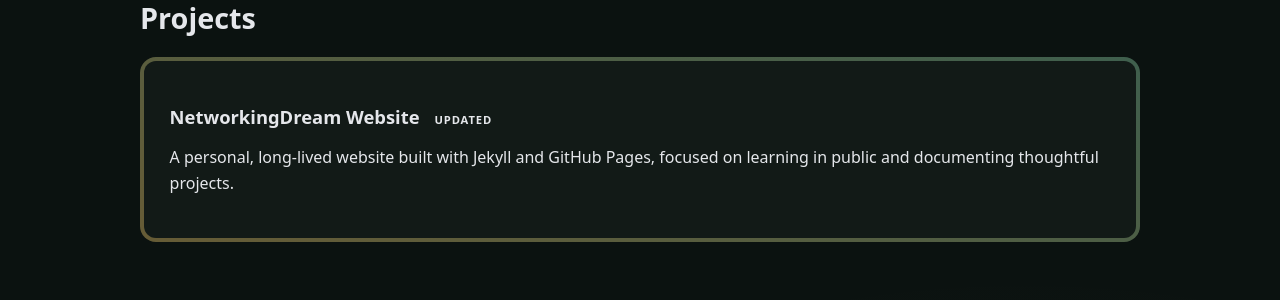
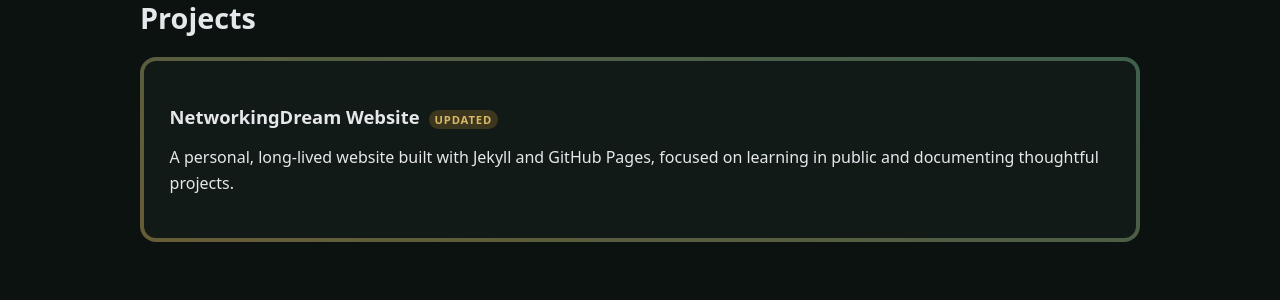
Before and after one commit to Livingdead1989/networkingdream, a Jekyll site: the page built from index.md, in a window 1280 px wide and 1400 px high, scrolled down 1030 px. Shown: the part 805-1105 px from the top of the window. Built offline with Jekyll 4.4.1, drawn with Linux system fonts in a browser that asks for light colours.

Commit message:
added missing status

```diff
--- a/assets/css/cards.css
+++ b/assets/css/cards.css
@@ -57,7 +57,21 @@
   margin-left: 0.4em;
 }
 
+/* Status colors */
+.status-active {
+  background: rgba(0, 200, 120, 0.15);
+  color: var(--accent);
+}
 
+.status-updated {
+  background: rgba(255, 180, 60, 0.18);
+  color: var(--accent-warm);
+}
+
+.status-archived {
+  background: rgba(120, 120, 120, 0.18);
+  color: #888;
+}
 
 /* Angle differences */
 
```
